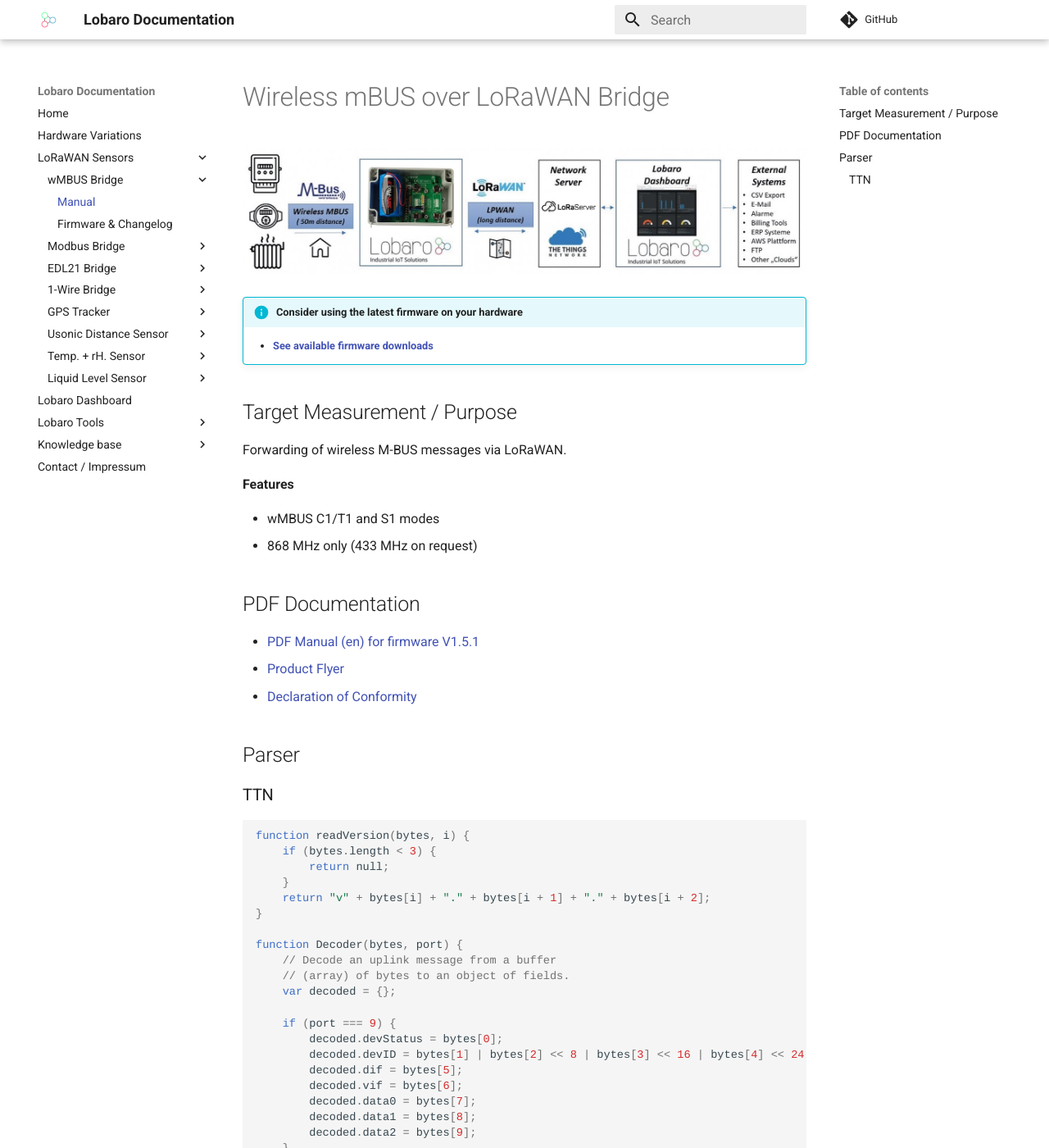
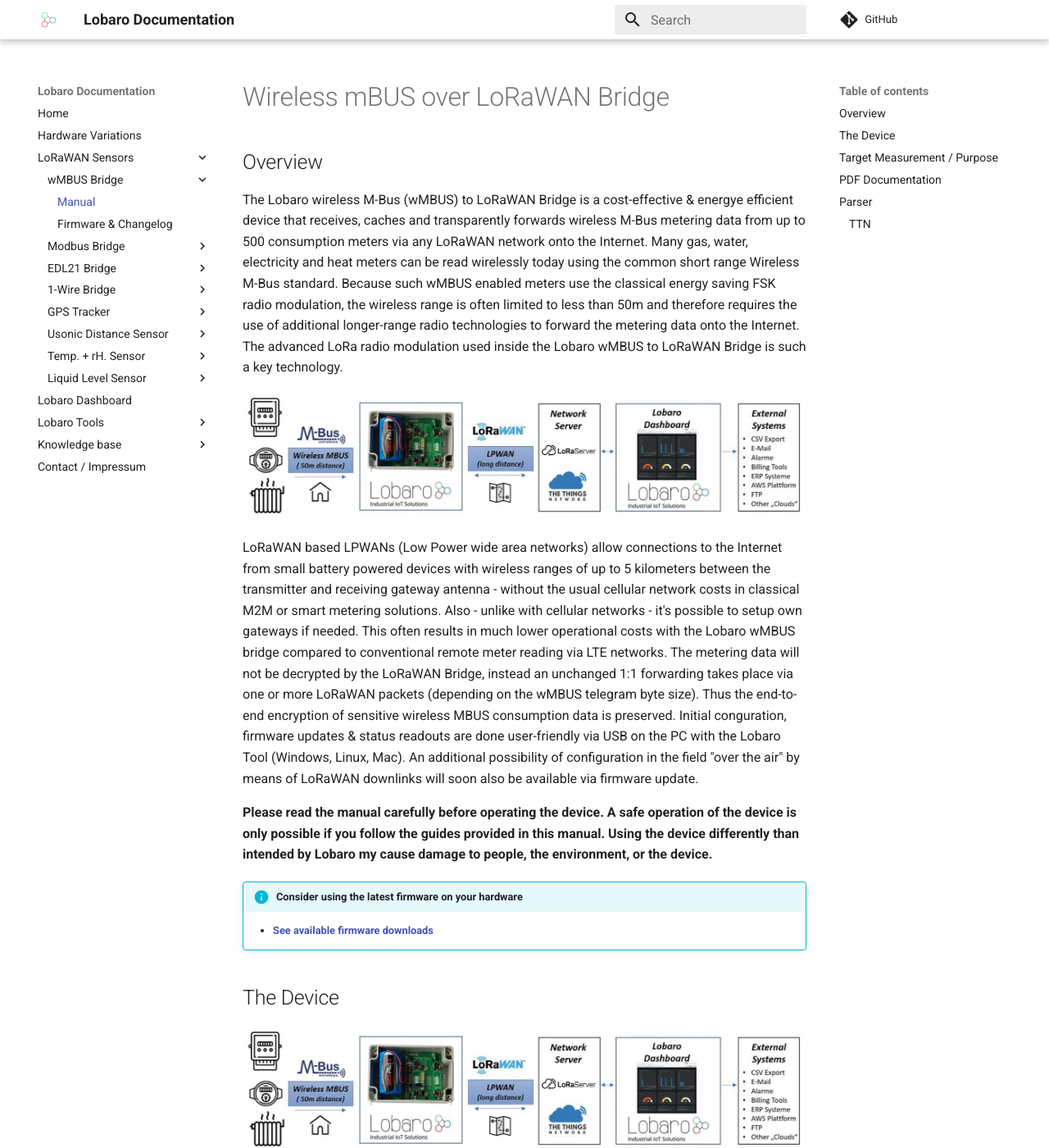
Before and after one commit to Lobaro/docs, an MkDocs documentation site: the page built from docs/lorawan-sensors/wmbus-lorawan/index.md, in a window 1280 px wide and 1400 px high. Shown: the whole window at 82% size. Built offline with MkDocs 1.6.1 and Material for MkDocs 9.7.7, drawn with Linux system fonts in a browser that asks for light colours; a script that is not in the unit is left out; comment, search, counter and statistics services are not loaded.

```diff
--- a/docs/lorawan-sensors/wmbus-lorawan/index.md
+++ b/docs/lorawan-sensors/wmbus-lorawan/index.md
@@ -1,9 +1,63 @@
 # Wireless mBUS over LoRaWAN Bridge
+
+##Overview
+
+The Lobaro wireless M-Bus (wMBUS) to LoRaWAN Bridge is a cost-effective & energye
+efficient device that receives, caches and transparently forwards wireless M-Bus metering
+data from up to 500 consumption meters via any LoRaWAN network onto the Internet.
+Many gas, water, electricity and heat meters can be read wirelessly today using the common
+short range Wireless M-Bus standard. Because such wMBUS enabled meters use the classical
+energy saving FSK radio modulation, the wireless range is often limited to less than 50m
+and therefore requires the use of additional longer-range radio technologies to forward the
+metering data onto the Internet. The advanced LoRa radio modulation used inside the Lobaro
+wMBUS to LoRaWAN Bridge is such a key technology.
 
 ![Lobaro wmbus LoRaWAN Bridge](files/Übersicht-wmbus-lora.jpg){: style="width:100%"}
 
+LoRaWAN based LPWANs (Low Power wide area networks) allow connections to the Internet
+from small battery powered devices with wireless ranges of up to 5 kilometers between
+the transmitter and receiving gateway antenna - without the usual cellular network costs in
+classical M2M or smart metering solutions. Also - unlike with cellular networks - it's possible
+to setup own gateways if needed. This often results in much lower operational costs with the
+Lobaro wMBUS bridge compared to conventional remote meter reading via LTE networks.
+The metering data will not be decrypted by the LoRaWAN Bridge, instead an unchanged
+1:1 forwarding takes place via one or more LoRaWAN packets (depending on the wMBUS
+telegram byte size). Thus the end-to-end encryption of sensitive wireless MBUS consumption
+data is preserved.
+Initial conguration, firmware updates & status readouts are done user-friendly via USB on the
+PC with the Lobaro Tool (Windows, Linux, Mac). An additional possibility of configuration in the field "over the air" by means of LoRaWAN downlinks will soon also be available via
+firmware update.
+
+**Please read the manual carefully before operating the device. A safe operation of the
+device is only possible if you follow the guides provided in this manual. Using the device
+differently than intended by Lobaro my cause damage to people, the environment, or
+the device.**
+
 !!! info "Consider using the latest firmware on your hardware"
     * [**See available firmware downloads**](firmware.md){: target="_blank"}
+
+##The Device
+
+![Lobaro wmbus LoRaWAN Bridge](files/Übersicht-wmbus-lora.jpg){: style="width:100%"}
+
+
+
+
+
+
+
+
+
+
+
+
+
+
+
+
+
+
+
 
 ## Target Measurement / Purpose
 Forwarding of wireless M-BUS messages via LoRaWAN.
```
Also changed, not shown: docs/lorawan-sensors/wmbus-lorawan/files/wmbusbridge.png (added), docs/lorawan-sensors/wmbus-lorawan/files/wmbusbridgePOWERADDON.png (added).
